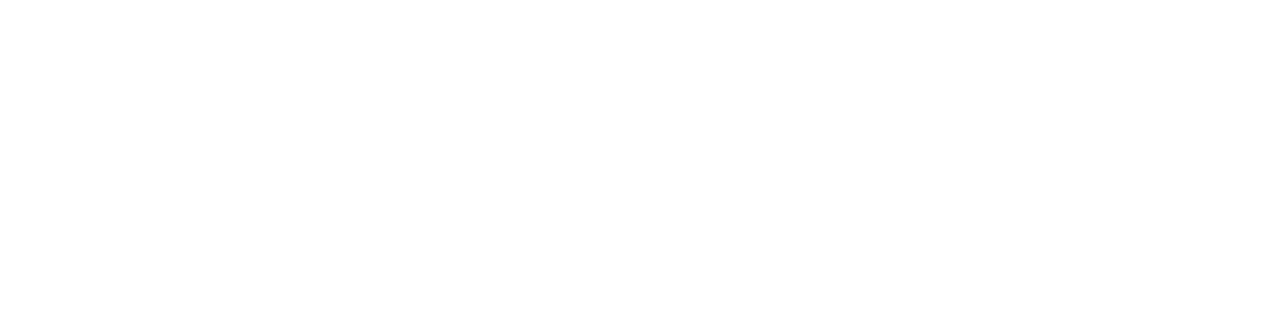
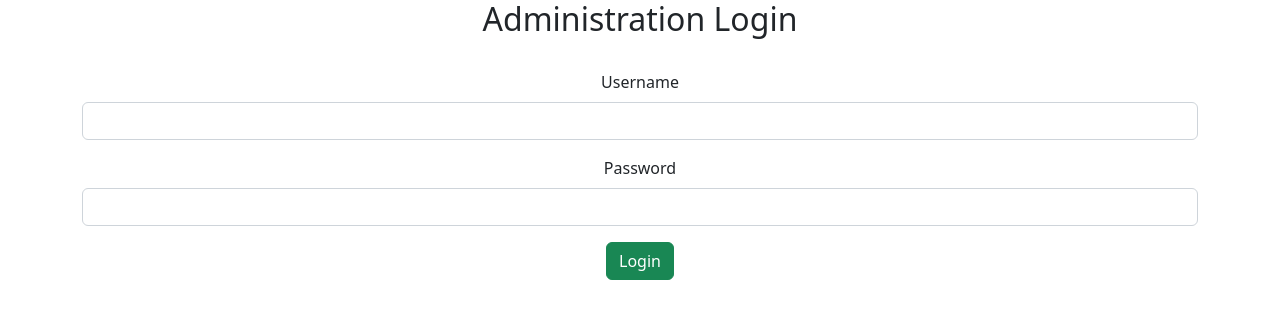
Before and after one commit to GokulDas-07/NestDigital-Angular-App, an Angular app: page /adminlogin in a window 1280 px wide. Before the commit this address led to /. Shown: the top 318 px of the page. Built offline with nearby package versions, Linux system fonts and the light colour scheme.

Commit message:
admin login added

```diff
--- /dev/null
+++ b/src/app/admin-login/admin-login.component.html
@@ -0,0 +1,19 @@
+<div class="container text-center">
+    <div class="row">
+        <div class="col col-12 col-sm-12 col-md-12 col-lg-12 col-xl-12 col-xxl-12">
+            <div class="row g-3">
+                <label for=""  class="form-label"><h2>Administration Login</h2></label>
+                <div class="col col-12 col-sm-12 col-md-12 col-lg-12 col-xl-12 col-xxl-12">
+                    <label for="" class="form-label">Username</label>
+                    <input name="username" [(ngModel)]="username" type="text" class="form-control">
+                </div>
+                <div class="col col-12 col-sm-12 col-md-12 col-lg-12 col-xl-12 col-xxl-12">
+                    <label class="form-label">Password</label>
+                    <input name="password" [(ngModel)]="password" type="password"  id="" class="form-control">
+                </div>
+                <div class="col col-12 col-sm-12 col-md-12 col-lg-12 col-xl-12 col-xxl-12">
+                   <button (click)="readValues()" class="btn btn-success">Login</button>
+                </div>
+            </div>
+        </div>
+    </div>
--- /dev/null
+++ b/src/app/admin-login/admin-login.component.ts
@@ -0,0 +1,30 @@
+import { Component } from '@angular/core';
+import { Router } from '@angular/router';
+
+@Component({
+  selector: 'app-admin-login',
+  templateUrl: './admin-login.component.html',
+  styleUrls: ['./admin-login.component.css']
+})
+export class AdminLoginComponent {
+  username=""
+  password=""
+
+  constructor(private route:Router){}
+
+  readValues=()=>{
+    let admin:any={"username":this.username,"password":this.password}
+    console.log(admin)
+
+    if(this.username=="admin" && this.password=="nestdigital")
+    {
+      this.route.navigate(['/'])
+    }
+    else{
+      alert("Invalid Credentials")
+    }
+  }
+
+
+
+}
--- a/src/app/app-routing.module.ts
+++ b/src/app/app-routing.module.ts
@@ -1,9 +1,11 @@
 import { NgModule } from '@angular/core';
 import { RouterModule, Routes } from '@angular/router';
+import { AdminLoginComponent } from './admin-login/admin-login.component';
 import { HomeComponent } from './home/home.component';
 
 const routes: Routes = [
-  {path:"",component:HomeComponent}
+  {path:"",component:HomeComponent},
+  {path:"adminlogin",component:AdminLoginComponent}
 ];
 
 @NgModule({
--- a/src/app/app.module.ts
+++ b/src/app/app.module.ts
@@ -6,13 +6,15 @@
 import { AppComponent } from './app.component';
 import { HttpClientModule } from '@angular/common/http';
 import { HomeComponent } from './home/home.component';
-import { NavbarComponent } from './navbar/navbar.component'
+import { NavbarComponent } from './navbar/navbar.component';
+import { AdminLoginComponent } from './admin-login/admin-login.component'
 
 @NgModule({
   declarations: [
     AppComponent,
     HomeComponent,
-    NavbarComponent
+    NavbarComponent,
+    AdminLoginComponent
   ],
   imports: [
     BrowserModule,
--- a/src/app/navbar/navbar.component.html
+++ b/src/app/navbar/navbar.component.html
@@ -23,8 +23,8 @@
               Portal
             </a>
             <ul class="dropdown-menu">
-              <li><a class="dropdown-item" href="#">Admin Portal</a></li>
-              <li><a class="dropdown-item" href="#">Employee portal</a></li>
+              <li><a class="dropdown-item" href="/adminlogin">Admin Portal</a></li>
+              <li><a class="dropdown-item" href="">Employee portal</a></li>
             </ul>
           </li>
         </ul>
```
Also changed, not shown: src/app/admin-login/admin-login.component.css (added).
